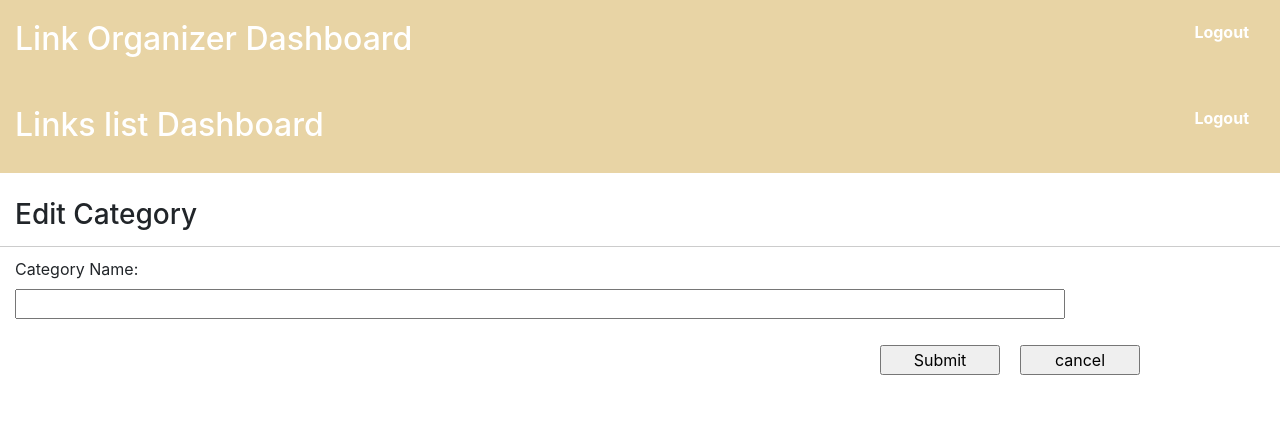
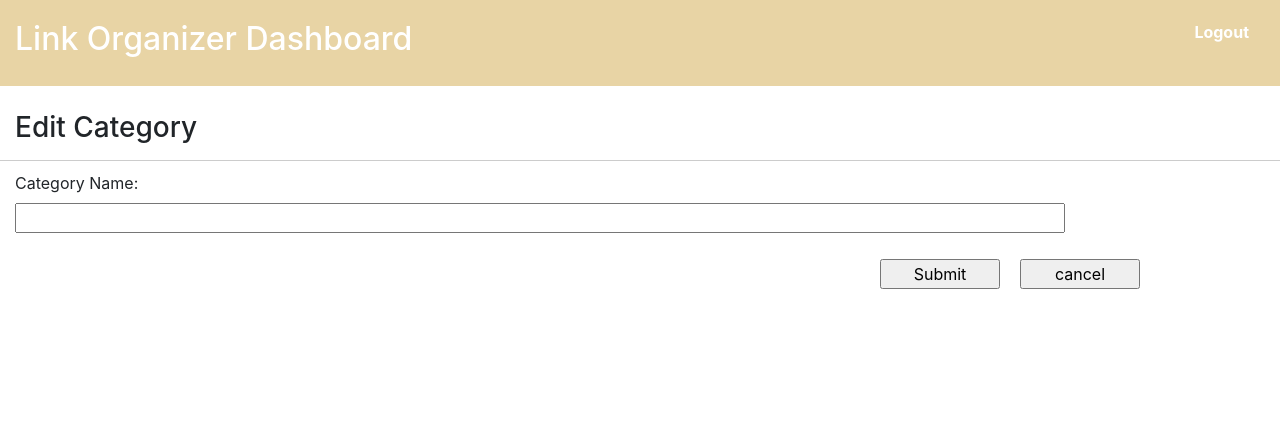
Before and after one commit to jsddesign/link-organizer, a PHP site: page /admin/editcategory.php?id=1 in a window 1280 px wide. Shown: the top 444 px of the page. Run offline with PHP 8.4, Linux system fonts and the light colour scheme; the visitor is signed in with stand-in values (Sample User, id 1); data that the repository does not hold is empty; some libraries are stand-ins or nearby versions.

Commit message:
Update editcategory.php

```diff
--- a/admin/editcategory.php
+++ b/admin/editcategory.php
@@ -1,19 +1,6 @@
 <?php
 include 'header.php';
 ?>
-
-<body>
-
-<div class="adminPanel">
-
-	<header>
-	<div class="container-fluid">
-	<div class="row">
-	<div class="col-md-6"><h2>Links list Dashboard</h2></div>
-	<div class="col-md-6 right"><a class="headBtn" href="../logout.php">Logout</a></div>
-	</div>
-	</div>
-	</header>
 
 <div class="container-fluid editform">
 
```
